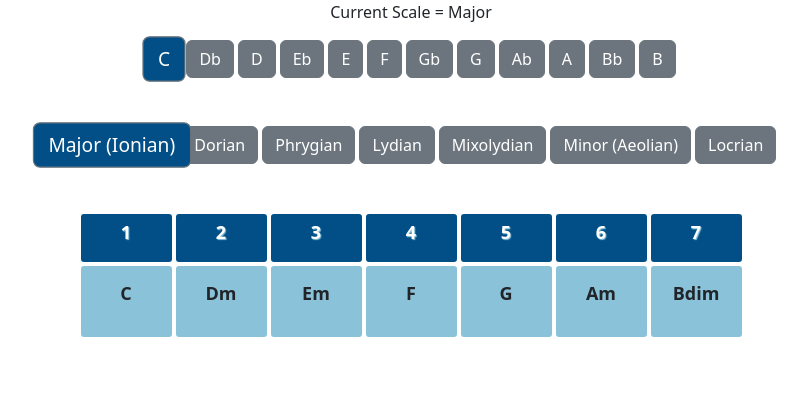
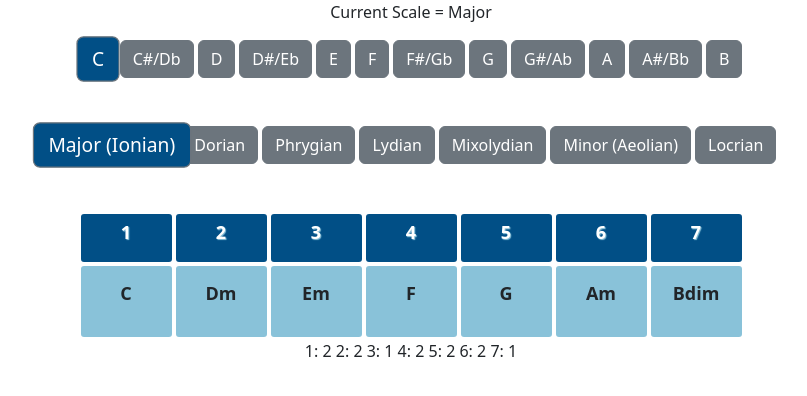
Before and after one commit to robotlions/scale-builder, a React (Create React App) app: page / in a window 1280 px wide. Shown: the top 396 px of the page, without its empty margins (229-1036 px from the left). Built offline with nearby package versions, Linux system fonts and the light colour scheme.

Commit message:
added some semblance of a scale degree calculator

```diff
--- a/src/App.js
+++ b/src/App.js
@@ -5,6 +5,7 @@ import "bootstrap/dist/js/bootstrap.js";
 import { keyArray } from "./Data/ScaleObjects";
 import { intToKey } from "./Data/ScaleObjects";
 import { scaleArray } from "./Data/ScaleObjects";
+import { intervalSteps } from "./Data/ScaleObjects";
 
 
 function App() {
@@ -12,6 +13,7 @@ function App() {
   const [currentScale, setCurrentScale] = useState("Major");
   const [active, setActive] = useState(1);
   const [activeScale, setActiveScale] = useState(1);
+  const [scaleDegree, setScaleDegree] = useState(1);
 
   function convertKey(interval) {
     let x = currentKey + interval;
@@ -20,6 +22,16 @@ function App() {
     }
     return x;
   }
+
+  function convertScaleIntervals(interval) {
+    let x = scaleDegree + interval;
+    if (x > 7) {
+      x = x - 7;
+    }
+    return x;
+  }
+
+
 
   const KeyButton = ({ id, keyName, isActive, value }) => {
     return (
@@ -40,11 +52,12 @@ function App() {
     );
   };
 
-  const ScaleButton = ({ id, keyName, isActiveScale, value }) => {
+  const ScaleButton = ({ id, scaleName, isActiveScale, value, scaleDegree }) => {
     return (
       <button
         id={id}
         value={value}
+
         type="button"
         className={
           isActiveScale ? "scaleButton btn btn-secondary buttonActive" : "scaleButton btn btn-secondary"
@@ -52,9 +65,10 @@ function App() {
         onClick={(e) => {
           setCurrentScale(Number(e.target.value));
           setActiveScale(Number(e.target.value));
+          setScaleDegree(scaleDegree);
         }}
       >
-        {keyName}
+        {scaleName}
       </button>
     );
   };
@@ -85,8 +99,9 @@ function App() {
           {scaleArray.map((item) => (
             <ScaleButton
               isActiveScale={activeScale === item.idNo}
-              keyName={item.scaleName}
+              scaleName={item.scaleName}
               value={item.idNo}
+              scaleDegree={item.scaleDegree}
             />
           ))}
         </div>
@@ -143,7 +158,9 @@ function App() {
         <div className="col-1 intervalBody d-flex align-items-center justify-content-center">
         <p className="intervalBodyText">{intToKey[convertKey(11)]}dim</p>
         </div>
+
         </div>
+        1: {intervalSteps[convertScaleIntervals(0)]} 2: {intervalSteps[convertScaleIntervals(1)]} 3: {intervalSteps[convertScaleIntervals(2)]} 4: {intervalSteps[convertScaleIntervals(3)]} 5: {intervalSteps[convertScaleIntervals(4)]} 6: {intervalSteps[convertScaleIntervals(5)]} 7: {intervalSteps[convertScaleIntervals(6)]}
       </div>
   );
 }
--- a/src/Data/ScaleObjects.js
+++ b/src/Data/ScaleObjects.js
@@ -15,31 +15,31 @@
 
 export const keyArray = [
     { idNo: 1, keyName: "C" },
-    { idNo: 2, keyName: "Db" },
+    { idNo: 2, keyName: "C#/Db" },
     { idNo: 3, keyName: "D" },
-    { idNo: 4, keyName: "Eb" },
+    { idNo: 4, keyName: "D#/Eb" },
     { idNo: 5, keyName: "E" },
     { idNo: 6, keyName: "F" },
-    { idNo: 7, keyName: "Gb" },
+    { idNo: 7, keyName: "F#/Gb" },
     { idNo: 8, keyName: "G" },
-    { idNo: 9, keyName: "Ab" },
+    { idNo: 9, keyName: "G#/Ab" },
     { idNo: 10, keyName: "A" },
-    { idNo: 11, keyName: "Bb" },
+    { idNo: 11, keyName: "A#/Bb" },
     { idNo: 12, keyName: "B" },
   ];
 
   export const intToKey = {
     1: "C",
-    2: "Db",
+    2: "C#/Db",
     3: "D",
-    4: "Eb",
+    4: "D#/Eb",
     5: "E",
     6: "F",
-    7: "Gb",
+    7: "F#/Gb",
     8: "G",
-    9: "Ab",
+    9: "G#/Ab",
     10: "A",
-    11: "Bb",
+    11: "A#/Bb",
     12: "B",
   };
 
@@ -47,42 +47,53 @@ export const keyArray = [
     {
         idNo: 1,
         scaleName: "Major (Ionian)",
-        intervalAdjust: 0,
+        scaleDegree: 1,
 
     },
     {
         idNo: 2,
         scaleName: "Dorian",
-        intervalAdjust: 1,
+        scaleDegree: 2,
 
     },
     {
         idNo: 3,
         scaleName: "Phrygian",
-        intervalAdjust: 2,
+        scaleDegree: 3,
 
     },
     {
         idNo: 4,
         scaleName: "Lydian",
-        intervalAdjust: 3,
+        scaleDegree: 4,
 
     },
     {
         idNo: 5,
         scaleName: "Mixolydian",
-        intervalAdjust: 4,
+        scaleDegree: 5,
 
     },
     {
         idNo: 6,
         scaleName: "Minor (Aeolian)",
-        intervalAdjust: 5,
+        scaleDegree: 6,
     },
     {
         idNo: 7,
         scaleName: "Locrian",
-        intervalAdjust: 6,
+        scaleDegree: 7,
 
     },
   ]
+
+  export const intervalSteps = {
+    1: 2,
+    2: 2,
+    3: 1,
+    4: 2,
+    5: 2,
+    6: 2,
+    7: 1,
+
+  }
```
